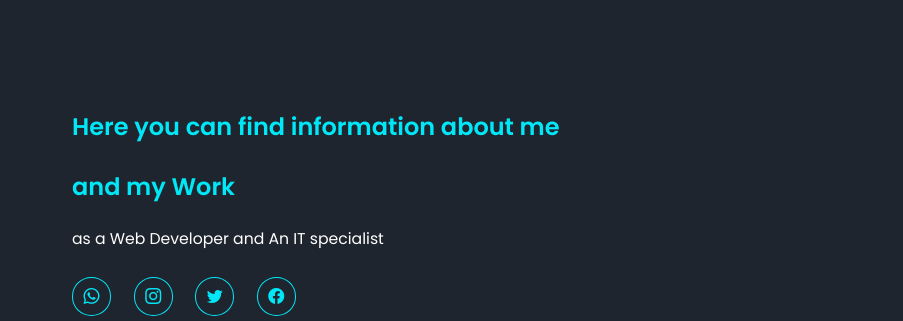
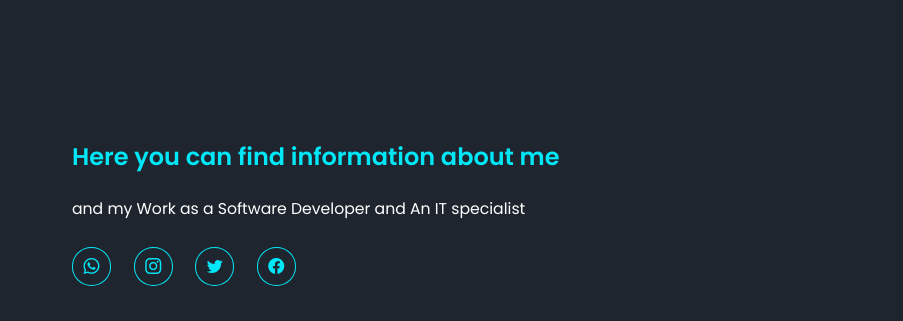
Before and after one commit to Mwendwa6/Mwendwa6.github.io, a plain HTML site: page index.html in a window 1280 px wide. Shown: the part 175-496 px from the top of the page, 0-903 px from the left. Drawn offline with nearby package versions, Linux system fonts and the light colour scheme.

Commit message:
Update index.html

```diff
--- a/index.html
+++ b/index.html
@@ -46,8 +46,8 @@
     <section>
         <div class="main">
             <div class="detail"><!---Sarah -->
-                <h1><span style="color:#00E8F8;">Here you can find information about me <br> and my Work</span></h1>
-                <p>as a Web Developer  and An IT specialist </p>
+                <h1><span style="color:#00E8F8;">Here you can find information about me <br></span></h1>
+                <p>and my Work as a Software Developer  and An IT specialist </p>
                 <div class="social">
                     <a href="https://wa.me/+254791196805"><i class="bi bi-whatsapp"></i></a>
                     <a href="https://www.instagram.com/denno_ke12/"><i class="bi bi-instagram"></i></a>
```
